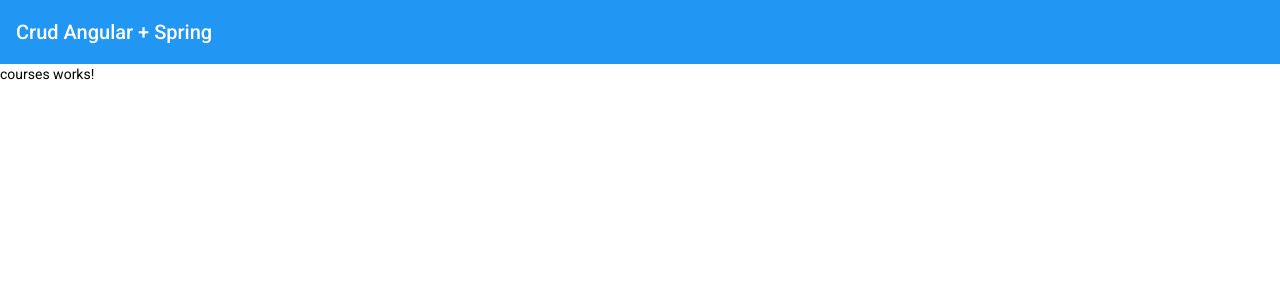
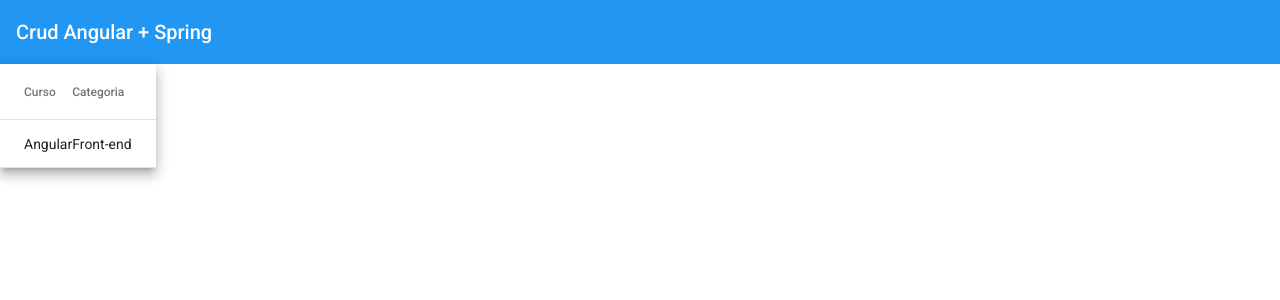
Before and after one commit to ynsprojetos/crud-angular, an Angular app: page /courses in a window 1280 px wide. Shown: the top 300 px of the page. Built offline with nearby package versions, Linux system fonts and the light colour scheme.

Commit message:
Criando Material Table para Listar Cursos

```diff
--- a/src/app/courses/courses.module.ts
+++ b/src/app/courses/courses.module.ts
@@ -1,3 +1,4 @@
+import { MatTableModule } from '@angular/material/table';
 import { NgModule } from '@angular/core';
 import { CommonModule } from '@angular/common';
 
@@ -11,7 +12,8 @@
   ],
   imports: [
     CommonModule,
-    CoursesRoutingModule
+    CoursesRoutingModule,
+    MatTableModule
   ]
 })
 export class CoursesModule { }
--- a/src/app/courses/courses/courses.component.html
+++ b/src/app/courses/courses/courses.component.html
@@ -1 +1,18 @@
-<p>courses works!</p>
+<table mat-table [dataSource]="courses" class="mat-elevation-z8">
+
+
+  <!-- Position Column -->
+  <ng-container matColumnDef="name">
+    <th mat-header-cell *matHeaderCellDef> Curso</th>
+    <td mat-cell *matCellDef="let c"> {{c.name}} </td>
+  </ng-container>
+
+  <!-- Name Column -->
+  <ng-container matColumnDef="category">
+    <th mat-header-cell *matHeaderCellDef> Categoria </th>
+    <td mat-cell *matCellDef="let c"> {{c.category}} </td>
+  </ng-container>
+
+  <tr mat-header-row *matHeaderRowDef="displayedColumns"></tr>
+  <tr mat-row *matRowDef="let row; columns: displayedColumns;"></tr>
+</table>
--- a/src/app/courses/courses/courses.component.ts
+++ b/src/app/courses/courses/courses.component.ts
@@ -1,3 +1,4 @@
+import { Course } from './../model/course';
 import { Component, OnInit } from '@angular/core';
 
 @Component({
@@ -7,7 +8,15 @@
 })
 export class CoursesComponent implements OnInit {
 
-  constructor() { }
+  courses: Course[] = [
+  {_id: '1', category: 'Front-end', name: 'Angular'}
+
+  ];
+  displayedColumns = ['name', 'category'];
+
+  constructor() {
+
+  }
 
   ngOnInit(): void {
   }
--- /dev/null
+++ b/src/app/courses/model/course.ts
@@ -0,0 +1,6 @@
+export interface Course {
+  _id: string;
+  name: string;
+  category: string;
+
+}
```
